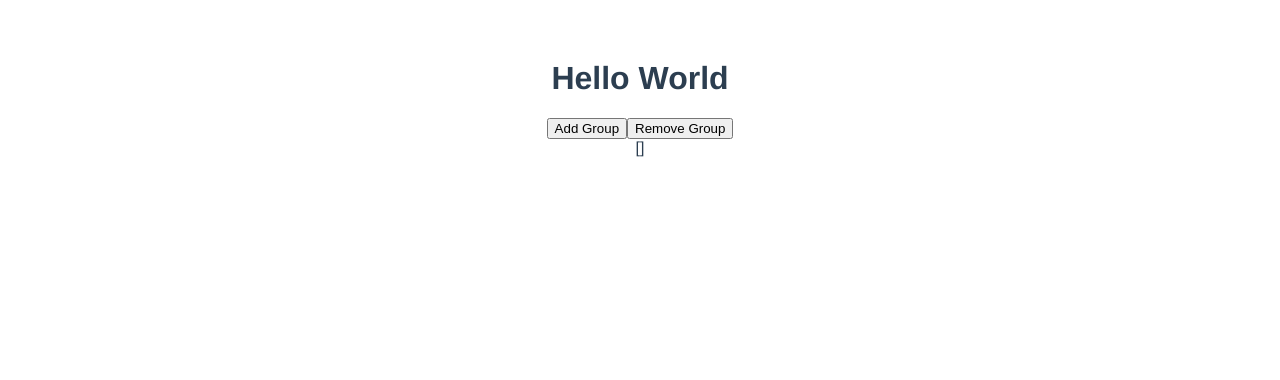
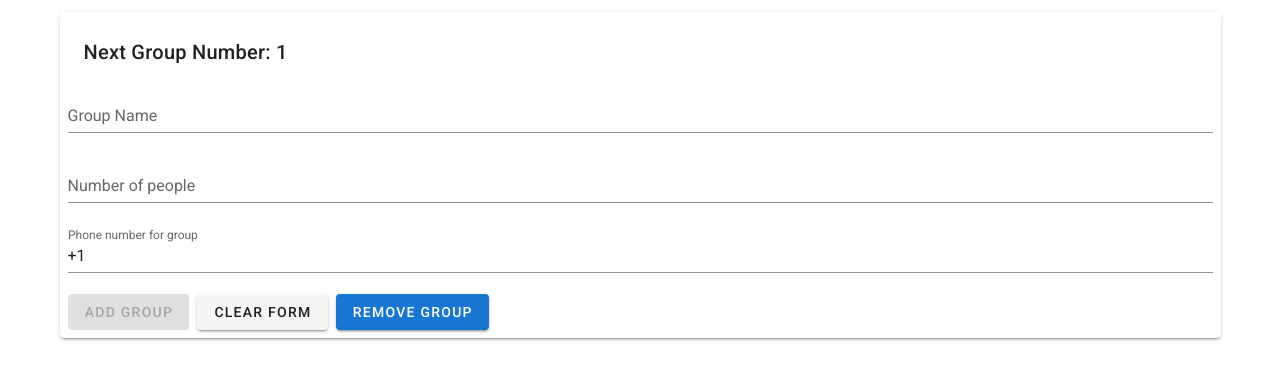
Before and after one commit to TrevorM314/FoundationHauntedHouse, a Vue app: page /edit in a window 1280 px wide. Shown: the top 380 px of the page. Built offline with nearby package versions, Linux system fonts and the light colour scheme.

Commit message:
Created and cleaned up add group page

```diff
--- a/public/index.html
+++ b/public/index.html
@@ -1,11 +1,13 @@
 <!DOCTYPE html>
-<html lang="">
+<html lang="en">
   <head>
     <meta charset="utf-8">
     <meta http-equiv="X-UA-Compatible" content="IE=edge">
     <meta name="viewport" content="width=device-width,initial-scale=1.0">
     <link rel="icon" href="<%= BASE_URL %>favicon.ico">
     <title><%= htmlWebpackPlugin.options.title %></title>
+    <link rel="stylesheet" href="https://fonts.googleapis.com/css?family=Roboto:100,300,400,500,700,900">
+    <link rel="stylesheet" href="https://cdn.jsdelivr.net/npm/@mdi/font@latest/css/materialdesignicons.min.css">
   </head>
   <body>
     <noscript>
--- a/src/App.vue
+++ b/src/App.vue
@@ -1,23 +1,21 @@
 <template>
-  <div id="app">
-    <router-view></router-view>
-  </div>
+  <v-app>
+    <v-main>
+      <router-view></router-view>
+    </v-main>
+  </v-app>
 </template>
 
 <script>
 
 export default {
-  name: 'App'
-}
+  name: 'App',
+
+  components: {
+  },
+
+  data: () => ({
+    //
+  }),
+};
 </script>
-
-<style>
-#app {
-  font-family: Avenir, Helvetica, Arial, sans-serif;
-  -webkit-font-smoothing: antialiased;
-  -moz-osx-font-smoothing: grayscale;
-  text-align: center;
-  color: #2c3e50;
-  margin-top: 60px;
-}
-</style>
--- a/src/main.js
+++ b/src/main.js
@@ -2,11 +2,13 @@ import Vue from 'vue'
 import App from './App.vue'
 import store from "./plugins/store.js";
 import router from "./router";
+import vuetify from './plugins/vuetify'
 
 Vue.config.productionTip = false
 
 new Vue({
   render: h => h(App),
   router,
+  vuetify,
   store: store
 }).$mount('#app')
--- /dev/null
+++ b/src/pages/add-group.vue
@@ -0,0 +1,64 @@
+<template>
+  <v-container>
+    <v-card style="padding: 8px;">
+      <v-card-title>
+      Next Group Number: {{ this.$store.state.curr_group_number }}
+      </v-card-title>
+      <v-form ref="form" v-model="valid">
+        <v-text-field v-model="gname" :rules="nameRules" label="Group Name" />
+        <v-text-field v-model="gnum"  :rules="numRules" label="Number of people" />
+        <v-text-field v-model="phone" :rules="phoneRules" label="Phone number for group" />
+      </v-form>
+      <v-spacer></v-spacer>
+      <v-btn v-on:click="addGroup" color="primary" :disabled="!valid">Add Group</v-btn>
+      <span style="padding: 4px;"> </span>
+      <v-btn v-on:click="clear">Clear Form</v-btn>
+      <span style="padding: 4px;"> </span>
+      <v-btn v-on:click="removeGroup" color="primary">Remove Group</v-btn>
+      <v-spacer></v-spacer>
+    </v-card>
+  </v-container>
+</template>
+
+<script>
+export default {
+  name: "edit",
+  data() {
+    return {
+        valid: false,
+        gname: "",
+        gnum: "",
+        phone: "+1",
+        nameRules: [ v => !!v || "Group name is required" ],
+        numRules: [
+            v => !!v || "Group count is required",
+            v => /[0-9]+/.test(v) || "Must be a number!"
+        ]
+    }
+  },
+  computed: {
+    phoneRules() {
+      return [ v => /\+1[0-9]{10}/.test(v) || "Error: Must be valid US phone number" ];
+    },
+  },
+  methods: {
+    clear() {
+        this.gname = "";
+        this.gnum = "";
+        this.phone = "+1";
+    },
+    addGroup() {
+      this.$store.commit('enqueue', { group_number: this.$store.state.curr_group_number, group_name: this.gname, num_people: this.gnum, group_phone: this.phone });
+      this.$store.state.curr_group_number++;
+      this.clear();
+    },
+    removeGroup() {
+      this.$store.commit('dequeue');
+    },
+  }
+}
+</script>
+
+<style scoped>
+
+</style>
--- a/src/pages/edit.vue
+++ /dev/null
@@ -1,35 +0,0 @@
-<template>
-  <div>
-    <h1>Hello World</h1>
-    <button type="button"
-            @click="addGroup"
-    >Add Group</button>
-    <button type="button"
-            @click="removeGroup"
-    >Remove Group</button>
-    <div>{{getList}}</div>
-  </div>
-</template>
-
-<script>
-export default {
-  name: "edit",
-  computed: {
-    getList() {
-      return this.$store.state.queue
-    }
-  },
-  methods: {
-    addGroup() {
-      this.$store.commit('enqueue', { name: "Trevor" });
-    },
-      removeGroup() {
-        this.$store.commit('dequeue');
-      }
-  }
-}
-</script>
-
-<style scoped>
-
-</style>
--- a/src/plugins/store.js
+++ b/src/plugins/store.js
@@ -8,6 +8,7 @@ export default new Vuex.Store({
     plugins: [createPersistedState()],
     state: {
         queue: [],
+        curr_group_number: Number(1),
     },
     mutations: {
         enqueue(state, payload) {
--- /dev/null
+++ b/src/plugins/vuetify.js
@@ -0,0 +1,7 @@
+import Vue from 'vue';
+import Vuetify from 'vuetify/lib/framework';
+
+Vue.use(Vuetify);
+
+export default new Vuetify({
+});
--- a/src/router.js
+++ b/src/router.js
@@ -1,8 +1,8 @@
 import Vue from "vue";
 import Router from "vue-router";
 
-import Edit from "./pages/edit"
-import View from "./pages/view"
+import Edit from "./pages/add-group"
+import View from "./pages/group-list"
 
 Vue.use(Router);
 
--- /dev/null
+++ b/vue.config.js
@@ -0,0 +1,5 @@
+module.exports = {
+  transpileDependencies: [
+    'vuetify'
+  ]
+}
```
Also changed, not shown: package.json (+6 -1 lines), src/pages/home.vue (deleted, +0 -40 lines), src/assets/logo.svg (added), src/pages/group-list.vue (renamed from src/pages/view.vue), 1 other file (tests, documents, lock files or other folders).
